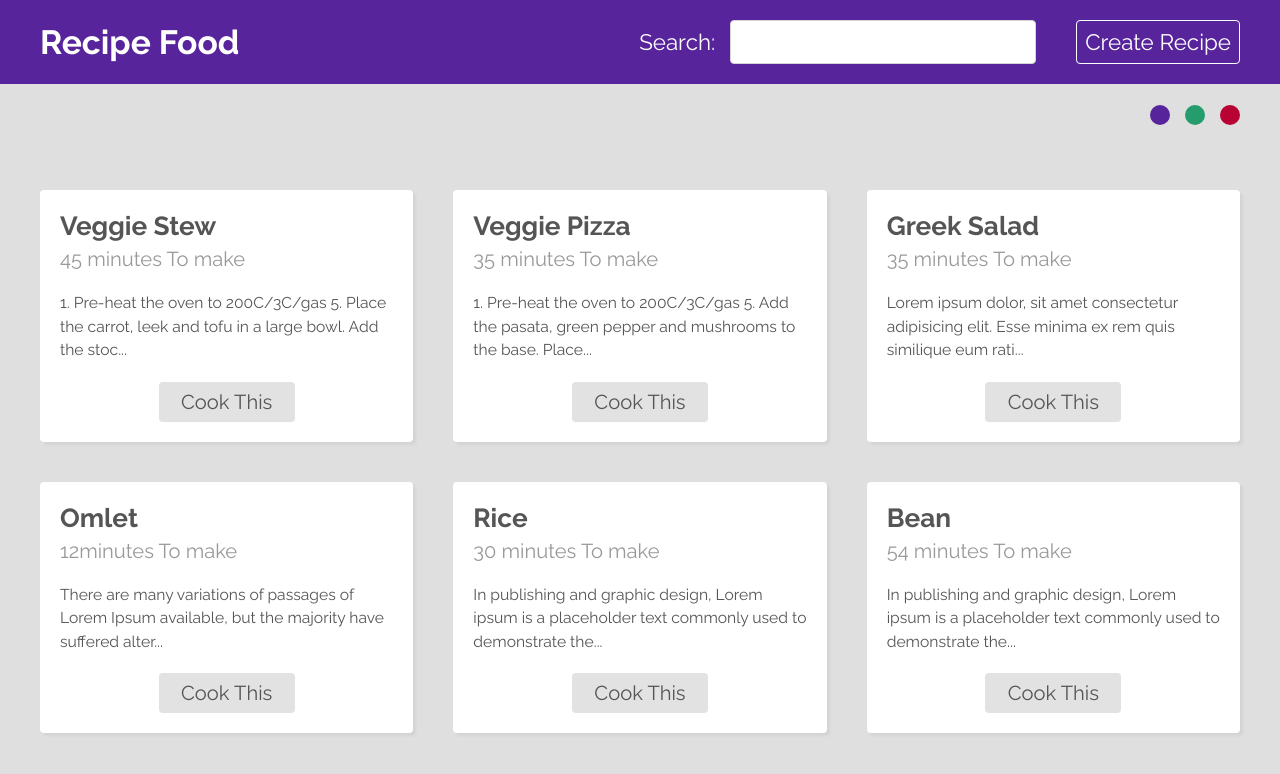
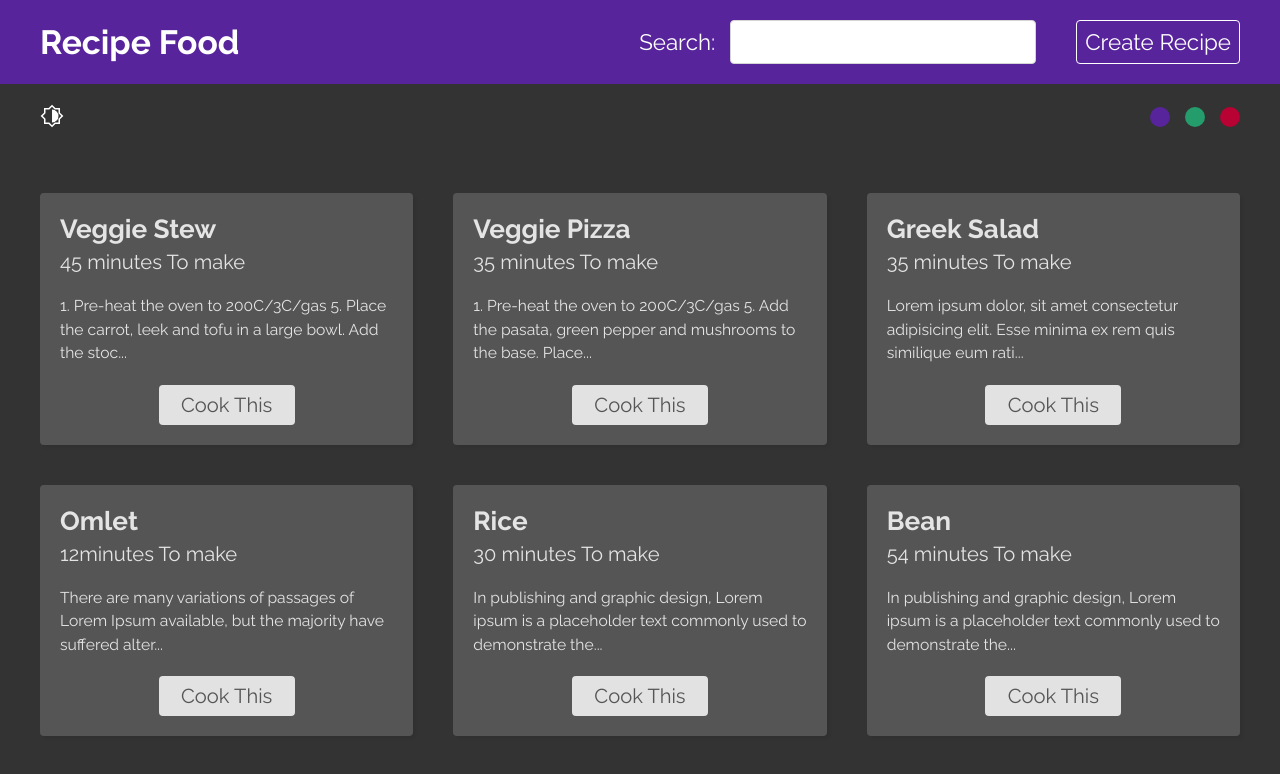
Before and after one commit to naimatullahRezaee/React-recipe-project, a React (Create React App) app: page / in a window 1280 px wide. Shown: the top 774 px of the page. Built offline with nearby package versions, Linux system fonts and the light colour scheme; data requests are answered from the project's data file.

Commit message:
finished this recipe project

```diff
--- a/src/App.css
+++ b/src/App.css
@@ -1,3 +1,7 @@
 .App {
   min-height: 100%;
 }
+
+.App.dark {
+  background: #333;
+}
--- a/src/App.js
+++ b/src/App.js
@@ -8,10 +8,13 @@
 
 import "./App.css";
 import ThemeSelector from "./components/ThemeSelector";
+import { useTheme } from "./hooks/UseTheme";
 
 function App() {
+  const { mode } = useTheme();
+
   return (
-    <div className="App">
+    <div className={`App ${mode}`}>
       <BrowserRouter>
         <Navbar />
         <ThemeSelector />
--- a/src/components/RecipeList.css
+++ b/src/components/RecipeList.css
@@ -44,3 +44,15 @@
   border-radius: 4px;
   margin: 20px auto 0;
 }
+
+/* Dark mode */
+
+.recipe-list .card.dark {
+  background: #555;
+}
+
+.recipe-list .card.dark p,
+.recipe-list .card.dark h3,
+.recipe-list .card.dark div {
+  color: #e4e4e4;
+}
--- a/src/components/RecipeList.js
+++ b/src/components/RecipeList.js
@@ -1,12 +1,14 @@
 import { Link } from "react-router-dom";
 
 import "./RecipeList.css";
+import { useTheme } from "../hooks/UseTheme";
 
 export default function RecipeList({ recipes }) {
+  const { mode } = useTheme();
   return (
     <div className="recipe-list">
       {recipes.map((recipe) => (
-        <div key={recipe.id} className="card">
+        <div key={recipe.id} className={`card ${mode}`}>
           <h3>{recipe.title}</h3>
           <p>{recipe.cookingTime} To make</p>
           <div>{recipe.method.substring(0, 100)}...</div>
--- a/src/components/ThemeSelector.css
+++ b/src/components/ThemeSelector.css
@@ -14,3 +14,13 @@
   margin-left: 15px;
   border-radius: 50%;
 }
+
+.mode-toggle {
+  margin-right: auto;
+}
+
+.mode-toggle img {
+  width: 24px;
+  height: 24px;
+  cursor: pointer;
+}
--- a/src/components/ThemeSelector.js
+++ b/src/components/ThemeSelector.js
@@ -1,11 +1,26 @@
 import "./ThemeSelector.css";
 import { useTheme } from "../hooks/UseTheme";
+import modeIcon from "../assets/mode-icon.svg";
 
 const ThemeColors = ["#58249c", "#249c6b", "#b70233"];
 export default function ThemeSelector() {
-  const { changeColor } = useTheme();
+  const { changeColor, changeMode, mode } = useTheme();
+
+  const toggleMode = () => {
+    changeMode(mode === "dark" ? "light" : "dark");
+  };
+
   return (
     <div className="theme-selector">
+      <div className="mode-toggle">
+        <img
+          onClick={toggleMode}
+          src={modeIcon}
+          style={{ filter: mode === "dark" ? "invert(100%)" : "invert(20%)" }}
+          alt=""
+        />
+      </div>
+
       <div className="theme-button">
         {ThemeColors.map((color) => (
           <div
--- a/src/context/ThemeContext.js
+++ b/src/context/ThemeContext.js
@@ -5,6 +5,8 @@
   switch (action.type) {
     case "CHANGE_COLOR":
       return { ...state, color: action.payload };
+    case "CHANGE_MODE":
+      return { ...state, mode: action.payload };
     default:
       return state;
   }
@@ -12,13 +14,18 @@
 export function ThemeProvider({ children }) {
   const [state, dispatch] = useReducer(themeReducer, {
     color: "#58249c",
+    mode: "dark",
   });
 
   const changeColor = (color) => {
     dispatch({ type: "CHANGE_COLOR", payload: color });
   };
+
+  const changeMode = (mode) => {
+    dispatch({ type: "CHANGE_MODE", payload: mode });
+  };
   return (
-    <ThemeContext.Provider value={{ ...state, changeColor }}>
+    <ThemeContext.Provider value={{ ...state, changeColor, changeMode }}>
       {children}
     </ThemeContext.Provider>
   );
--- a/src/pages/Recipe/Recipe.css
+++ b/src/pages/Recipe/Recipe.css
@@ -27,3 +27,13 @@
   text-align: left;
   line-height: 1.5em;
 }
+
+.recipe.dark {
+  background: #555;
+  color: #e4e4e4;
+}
+
+.recipe.dark li,
+h2.page-title {
+  color: #e4e4e4;
+}
--- a/src/pages/Recipe/Recipe.js
+++ b/src/pages/Recipe/Recipe.js
@@ -2,13 +2,14 @@
 
 import { UseFetch } from "../../hooks/UseFetch";
 import "./Recipe.css";
+import { useTheme } from "../../hooks/UseTheme";
 export default function Recipe() {
   const { id } = useParams();
   const url = "  http://localhost:3000/recipes/" + id;
   const { data: recipe, isLoading, error } = UseFetch(url);
-
+  const { mode } = useTheme();
   return (
-    <div className="recipe">
+    <div className={`recipe ${mode}`}>
       {error && <p className="error"> {error}</p>}
       {isLoading && <p className="loading"> Loading...</p>}
       {recipe && (
```
Also changed, not shown: src/assets/mode-icon.svg (added).
